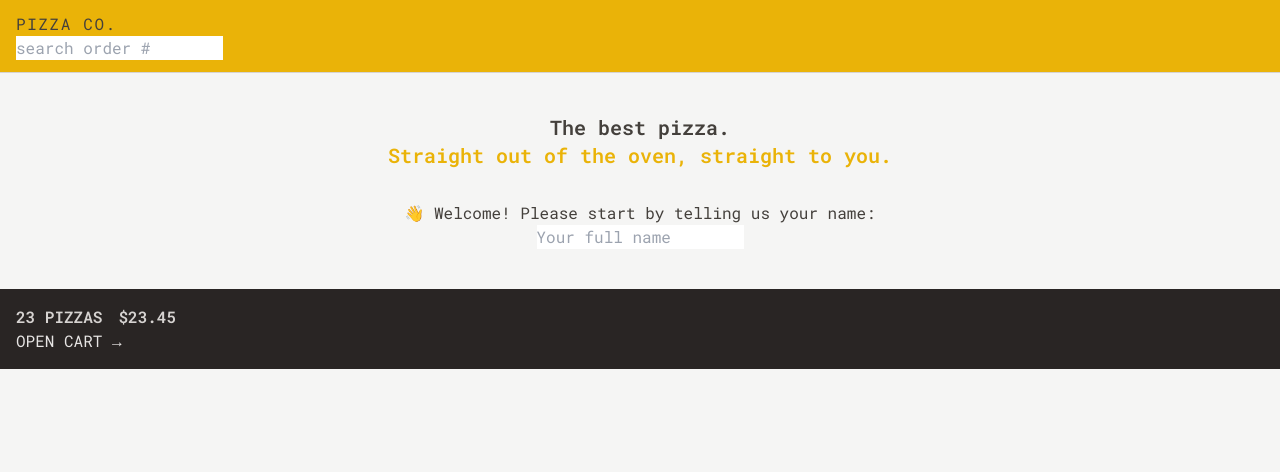
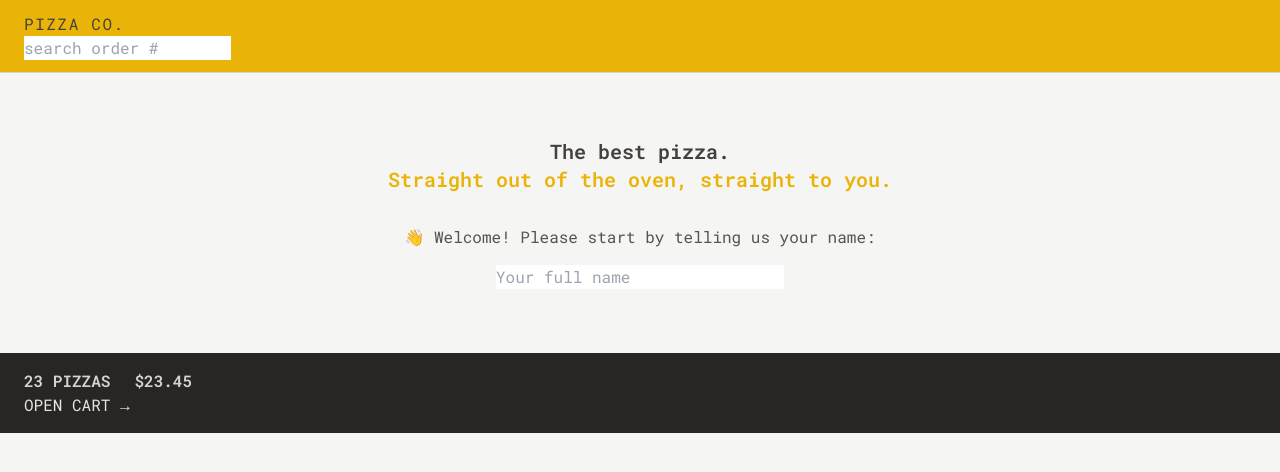
Before and after one commit to naLeilan/16-fast-react-pizza, a React (Vite) app: page / in a window 1280 px wide. Shown: the top 472 px of the page. Built offline with nearby package versions, Linux system fonts and the light colour scheme.

Commit message:
responsive design

```diff
--- a/src/features/cart/CartOverview.jsx
+++ b/src/features/cart/CartOverview.jsx
@@ -2,8 +2,8 @@
 
 function CartOverview() {
   return (
-    <div className="bg-stone-800 p-4 uppercase text-stone-200">
-      <p className="space-x-4 font-semibold text-stone-300">
+    <div className="bg-stone-800 px-4 py-4 text-sm uppercase text-stone-200 sm:px-6 md:text-base">
+      <p className="space-x-4 font-semibold text-stone-300 sm:space-x-6">
         <span>23 pizzas</span>
         <span>$23.45</span>
       </p>
--- a/src/features/user/CreateUser.jsx
+++ b/src/features/user/CreateUser.jsx
@@ -9,13 +9,16 @@
 
   return (
     <form onSubmit={handleSubmit}>
-      <p>👋 Welcome! Please start by telling us your name:</p>
+      <p className="mb-4 text-sm text-stone-600 md:text-base">
+        👋 Welcome! Please start by telling us your name:
+      </p>
 
       <input
         type="text"
         placeholder="Your full name"
         value={username}
         onChange={(e) => setUsername(e.target.value)}
+        className="w-72"
       />
 
       {username !== '' && (
--- a/src/ui/Header.jsx
+++ b/src/ui/Header.jsx
@@ -4,7 +4,7 @@
 
 function Header() {
   return (
-    <header className="border-b border-stone-300 bg-yellow-500 px-4 py-3 uppercase">
+    <header className="border-b border-stone-300 bg-yellow-500 px-4 py-3 uppercase sm:px-6">
       <Link to="/" className="tracking-widest">
         Pizza Co.
       </Link>
--- a/src/ui/Home.jsx
+++ b/src/ui/Home.jsx
@@ -2,7 +2,7 @@
 
 function Home() {
   return (
-    <div className="my-10 text-center">
+    <div className="my-10 text-center sm:my-16">
       <h1 className="mb-8  text-xl font-semibold text-stone-700">
         The best pizza.
         <br />
```
